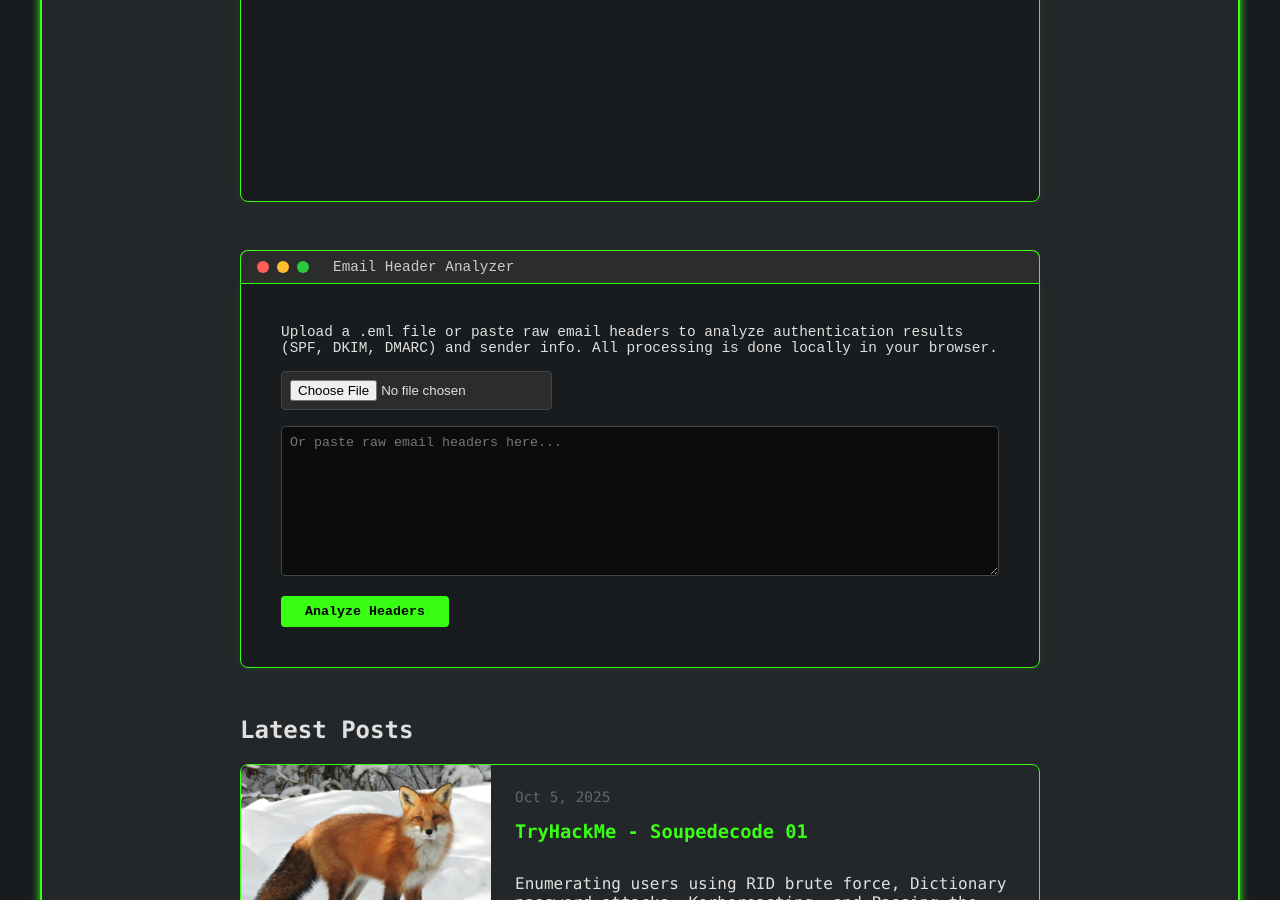
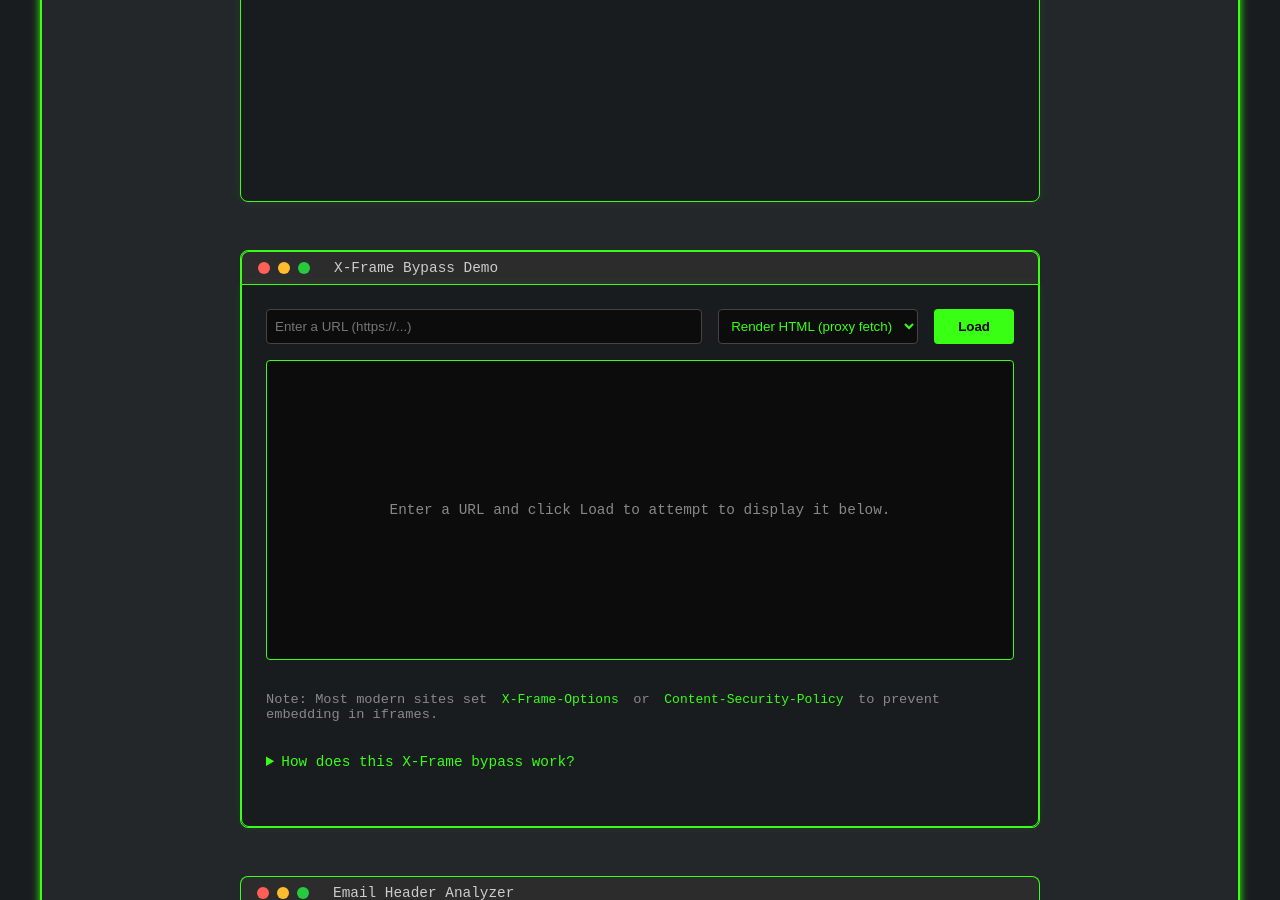
Before and after one commit to timsonner/timsonner.github.io, a Jekyll site: the page built from index.html, in a window 1280 px wide and 900 px high, scrolled down 533 px. Built offline with Jekyll 4.4.1, drawn with Linux system fonts in a browser that asks for light colours; some of the changed lines change nothing that is shown.

Commit message:
added x-frame bypass demo

```diff
--- /dev/null
+++ b/_includes/xframe-bypass-demo.html
@@ -0,0 +1,196 @@
+<!-- X-Frame Bypass Demo Include -->
+<section style="max-width: 800px; margin: 2rem auto 3rem auto; font-family: 'Fira Mono', monospace; background: #23272a; border-radius: 8px; color: #e0e0e0; border: 1px solid #39ff14;">
+  <div class="terminal-header" id="xframe-header">
+    <span class="terminal-button red" id="xframe-btn-red" style="cursor: pointer;" title="Reset"></span>
+    <span class="terminal-button yellow" id="xframe-btn-yellow" style="cursor: pointer;" title="Minimize"></span>
+    <span class="terminal-button green" id="xframe-btn-green" style="cursor: pointer;" title="Maximize"></span>
+    <span class="terminal-title">X-Frame Bypass Demo</span>
+  </div>
+  <div class="terminal-window" id="xframe-window" style="padding: 1.5rem; color: #e0e0e0; min-height: auto; height: auto;">
+    <form id="xframe-form" style="display: flex; gap: 1rem; margin-bottom: 1rem;">
+    <input type="url" id="xframe-url" placeholder="Enter a URL (https://...)" style="flex: 1; padding: 0.5rem; border-radius: 4px; border: 1px solid #444; background: #0c0c0c; color: #39ff14;" required>
+    <select id="xframe-method" style="padding: 0.5rem; border-radius: 4px; border: 1px solid #444; background: #0c0c0c; color: #39ff14;">
+      <option value="html">Render HTML (proxy fetch)</option>
+      <option value="plain">Plain iframe</option>
+    </select>
+    <button type="submit" style="background: #39ff14; color: #000; border: none; padding: 0.5rem 1.5rem; border-radius: 4px; font-weight: bold; cursor: pointer;">Load</button>
+  </form>
+  <div id="xframe-container" style="min-height: 300px; border: 1px solid #39ff14; border-radius: 4px; background: #0c0c0c; display: flex; align-items: center; justify-content: center; width: 100%; max-width: 100%; margin: 0 auto; font-family: 'Fira Mono', monospace;">
+    <span style="color: #888;">Enter a URL and click Load to attempt to display it below.</span>
+  </div>
+
+  <p style="color: #888; font-size: 0.95em; margin: 2rem 0 2rem 0;">Note: Most modern sites set <code>X-Frame-Options</code> or <code>Content-Security-Policy</code> to prevent embedding in iframes.</p>
+
+  <details style="margin: 2rem 0 2rem 0;">
+    <summary style="color:#39ff14;cursor:pointer;">How does this X-Frame bypass work?</summary>
+    <div style="margin-top:1em; color:#e0e0e0;">
+      <strong>Proxy-based X-Frame-Options Bypass</strong>
+      <p>
+        When you use the <b>Render HTML (proxy fetch)</b> method, the demo fetches the target page's HTML using a public proxy service. Instead of setting the iframe <code>src</code> to the remote site (which would trigger browser restrictions), it writes the fetched HTML directly into a blank iframe using JavaScript. This makes the content appear as same-origin, so the browser does not enforce <code>X-Frame-Options</code> or <code>Content-Security-Policy</code> headers from the remote site.<br><br>
+        <b>Limitations:</b> Some resources (images, scripts, styles) may still be blocked by CORS or not work as expected, and interactive features may break. This technique is useful for static content or basic page previews.
+      </p>
+    </div>
+  </details>
+
+  </div>
+</section>
+
+<script>
+// X-Frame Bypass Demo Window Controls
+document.addEventListener('DOMContentLoaded', function() {
+  const xframeWindow = document.getElementById('xframe-window');
+  const xframeHeader = document.getElementById('xframe-header');
+  const btnRed = document.getElementById('xframe-btn-red');
+  const btnYellow = document.getElementById('xframe-btn-yellow');
+  const btnGreen = document.getElementById('xframe-btn-green');
+  const xframeForm = document.getElementById('xframe-form');
+  const xframeUrl = document.getElementById('xframe-url');
+  const xframeContainer = document.getElementById('xframe-container');
+
+  if (btnYellow && xframeWindow) {
+    btnYellow.addEventListener('click', function() {
+      xframeWindow.style.display = 'none';
+      if (xframeHeader) {
+        xframeHeader.style.borderBottomLeftRadius = '8px';
+        xframeHeader.style.borderBottomRightRadius = '8px';
+        xframeHeader.style.borderBottom = '1px solid #39ff14';
+      }
+    });
+  }
+
+  if (btnGreen && xframeWindow) {
+    btnGreen.addEventListener('click', function() {
+      xframeWindow.style.display = 'block';
+      if (xframeHeader) {
+        xframeHeader.style.borderBottomLeftRadius = '0';
+        xframeHeader.style.borderBottomRightRadius = '0';
+        xframeHeader.style.borderBottom = 'none';
+      }
+    });
+  }
+
+  if (btnRed) {
+    btnRed.addEventListener('click', function() {
+      if (xframeForm) xframeForm.reset();
+      if (xframeUrl) xframeUrl.value = '';
+      if (xframeContainer) {
+        xframeContainer.innerHTML = '<span style="color: #888;">Enter a URL and click Load to attempt to display it below.</span>';
+      }
+    });
+  }
+});
+  document.getElementById('xframe-form').addEventListener('submit', function(e) {
+    e.preventDefault();
+    const url = document.getElementById('xframe-url').value.trim();
+    const method = document.getElementById('xframe-method').value;
+    const container = document.getElementById('xframe-container');
+    if (!url) return;
+    container.innerHTML = '';
+    container.style.flexDirection = 'column';
+    container.style.alignItems = 'stretch';
+    container.style.justifyContent = 'flex-start';
+    container.style.minHeight = '400px';
+
+    function addMsg(msg) {
+      const m = document.createElement('div');
+      m.style.color = '#888';
+      m.style.marginTop = '0.5em';
+      m.style.fontSize = '0.95em';
+      m.textContent = msg;
+      container.appendChild(m);
+    }
+
+    function addIframe(src, isBypass) {
+      const iframe = isBypass
+        ? document.createElement('iframe', { is: 'x-frame-bypass' })
+        : document.createElement('iframe');
+      if (isBypass) iframe.setAttribute('is', 'x-frame-bypass');
+      iframe.src = src;
+      iframe.style.width = '100%';
+      iframe.style.height = 'calc(100% - 2.2em)';
+      iframe.style.minHeight = '300px';
+      iframe.style.flex = '1 1 auto';
+      iframe.style.border = 'none';
+      iframe.style.background = '#181c1f';
+      container.appendChild(iframe);
+      return iframe;
+    }
+
+    // Render fetched HTML into an iframe (no sandbox)
+    function injectBaseTag(html, url) {
+      // Try to inject a <base> tag into the <head> for correct relative URL resolution
+      const baseTag = `<base href="${url.replace(/(["'<>])/g, '')}">`;
+      if (/<head[^>]*>/i.test(html)) {
+        return html.replace(/<head([^>]*)>/i, `<head$1>${baseTag}`);
+      } else if (/<html[^>]*>/i.test(html)) {
+        return html.replace(/<html([^>]*)>/i, `<html$1><head>${baseTag}</head>`);
+      } else {
+        return `<head>${baseTag}</head>` + html;
+      }
+    }
+
+    function renderHtmlInIframe(html, url) {
+      // If the response looks like JSON (proxy error), show a styled error instead of rendering in iframe
+      let isJson = false;
+      try {
+        const parsed = JSON.parse(html);
+        if (typeof parsed === 'object' && parsed !== null) isJson = true;
+        if (isJson) {
+          container.innerHTML = '';
+          const errorBox = document.createElement('div');
+          errorBox.style.background = '#2d2323';
+          errorBox.style.color = '#ff5555';
+          errorBox.style.padding = '1em';
+          errorBox.style.borderRadius = '6px';
+          errorBox.style.margin = '1em 0';
+          errorBox.style.fontFamily = 'monospace';
+          errorBox.innerHTML = '<strong>Proxy Error:</strong><br><pre style="white-space:pre-wrap;word-break:break-all;">' +
+            JSON.stringify(parsed, null, 2) + '</pre>';
+          container.appendChild(errorBox);
+          return null;
+        }
+      } catch (e) { /* Not JSON, continue as HTML */ }
+      const iframe = document.createElement('iframe');
+      iframe.style.width = '100%';
+      iframe.style.height = 'calc(100% - 2.2em)';
+      iframe.style.minHeight = '300px';
+      iframe.style.flex = '1 1 auto';
+      iframe.style.border = 'none';
+      iframe.style.background = '#181c1f';
+      container.appendChild(iframe);
+      // Inject <base> tag for relative URLs
+      const htmlWithBase = injectBaseTag(html, url);
+      try {
+        iframe.contentDocument.open();
+        iframe.contentDocument.write(htmlWithBase);
+        iframe.contentDocument.close();
+      } catch (e) {
+        addMsg('Failed to write HTML to iframe: ' + e);
+      }
+      return iframe;
+    }
+
+    // Proxy helper
+    function proxyUrl(u) {
+      // Use allorigins as the proxy
+      return 'https://api.allorigins.win/raw?url=' + encodeURIComponent(u);
+    }
+
+    // Main logic with two selected methods
+    if (method === 'html') {
+      addMsg('Fetching HTML via proxy and rendering in an iframe...');
+      fetch(proxyUrl(url))
+        .then(resp => resp.text())
+        .then(html => {
+          renderHtmlInIframe(html, url);
+          addMsg('Rendered fetched HTML in an iframe. Relative resources should now resolve.');
+        })
+        .catch(err => {
+          addMsg('Failed to fetch or render HTML: ' + err);
+        });
+    } else if (method === 'plain') {
+      addIframe(url, false);
+      addMsg('Using a plain <iframe>. If the site does not display, it is likely protected by X-Frame-Options, CSP, or browser restrictions.');
+    }
+  });
+</script>
--- a/index.html
+++ b/index.html
@@ -14,7 +14,10 @@ title: Home
 
   {% include terminal.html %}
 
+  {% include xframe-bypass-demo.html %}
+
   {% include email-parser.html %}
+
 
   <div class="posts-section">
     <h2>Latest Posts</h2>
```
Also changed, not shown: .github/copilot-instructions.md.
